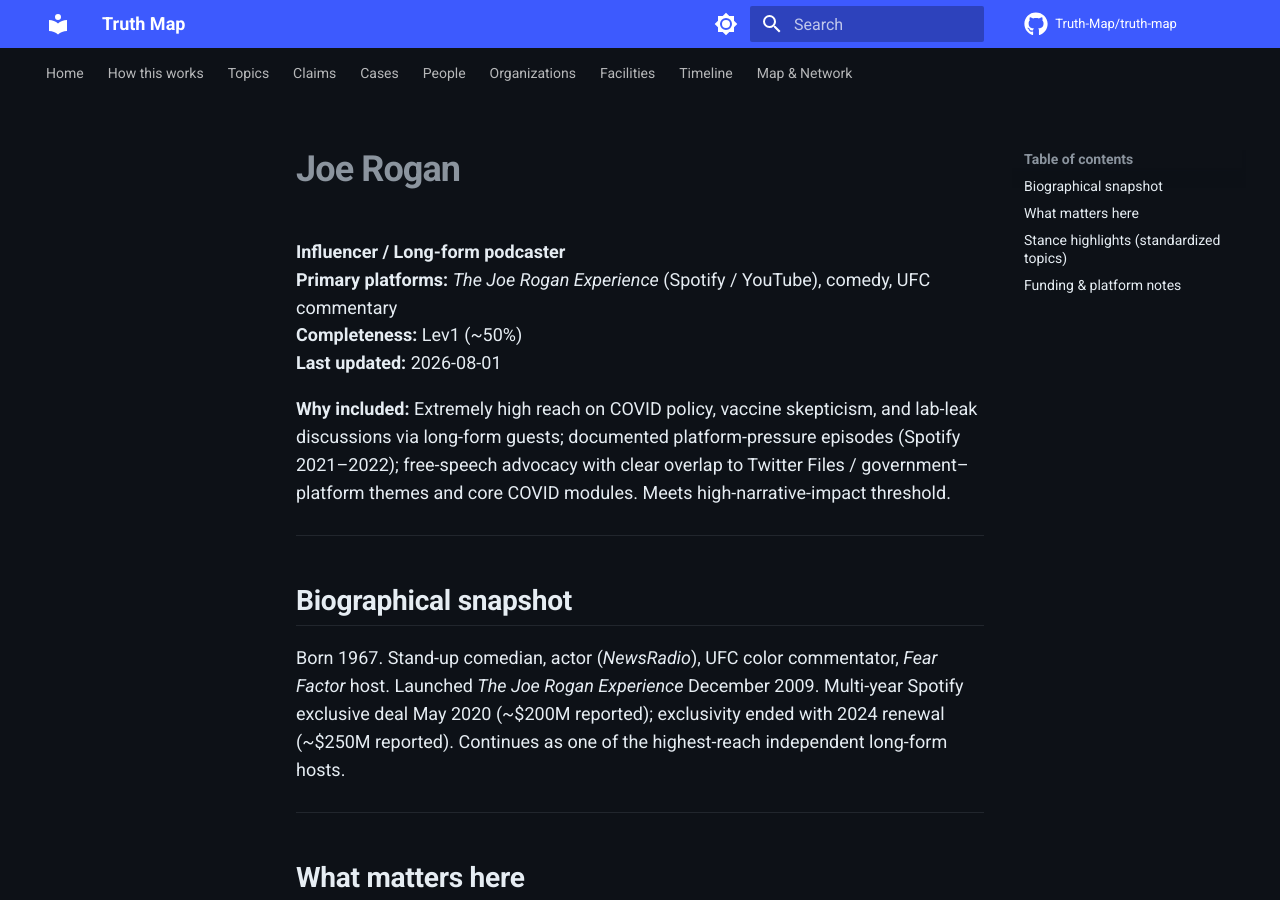
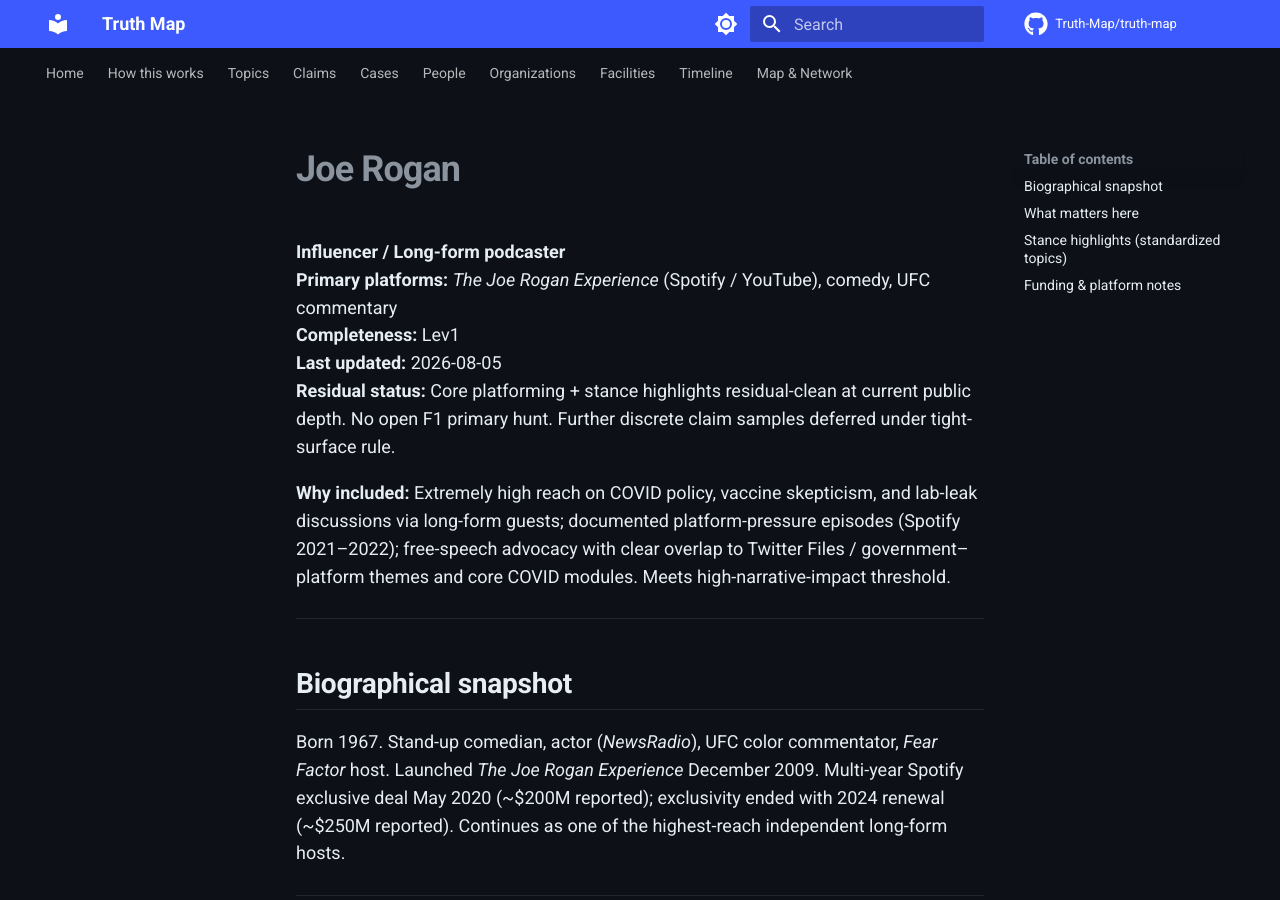
Before and after one commit to BnBCleaners/truth-map, an MkDocs documentation site: the page built from docs/people/joe-rogan.md, in a window 1280 px wide and 900 px high. Built offline with MkDocs 1.6.1 and Material for MkDocs 9.7.7, drawn with Linux system fonts in a browser that asks for light colours; comment, search, counter and statistics services are not loaded.

Commit message:
Public residual-status sweep: Joe Rogan — add residual status + evidence window

```diff
--- a/docs/people/joe-rogan.md
+++ b/docs/people/joe-rogan.md
@@ -2,8 +2,9 @@
 
 **Influencer / Long-form podcaster**
 **Primary platforms:** *The Joe Rogan Experience* (Spotify / YouTube), comedy, UFC commentary
-**Completeness:** Lev1 (~50%)
-**Last updated:** 2026-08-01
+**Completeness:** Lev1
+**Last updated:** 2026-08-05
+**Residual status:** Core platforming + stance highlights residual-clean at current public depth. No open F1 primary hunt. Further discrete claim samples deferred under tight-surface rule.
 
 **Why included:** Extremely high reach on COVID policy, vaccine skepticism, and lab-leak discussions via long-form guests; documented platform-pressure episodes (Spotify 2021–2022); free-speech advocacy with clear overlap to Twitter Files / government–platform themes and core COVID modules. Meets high-narrative-impact threshold.
 
```
